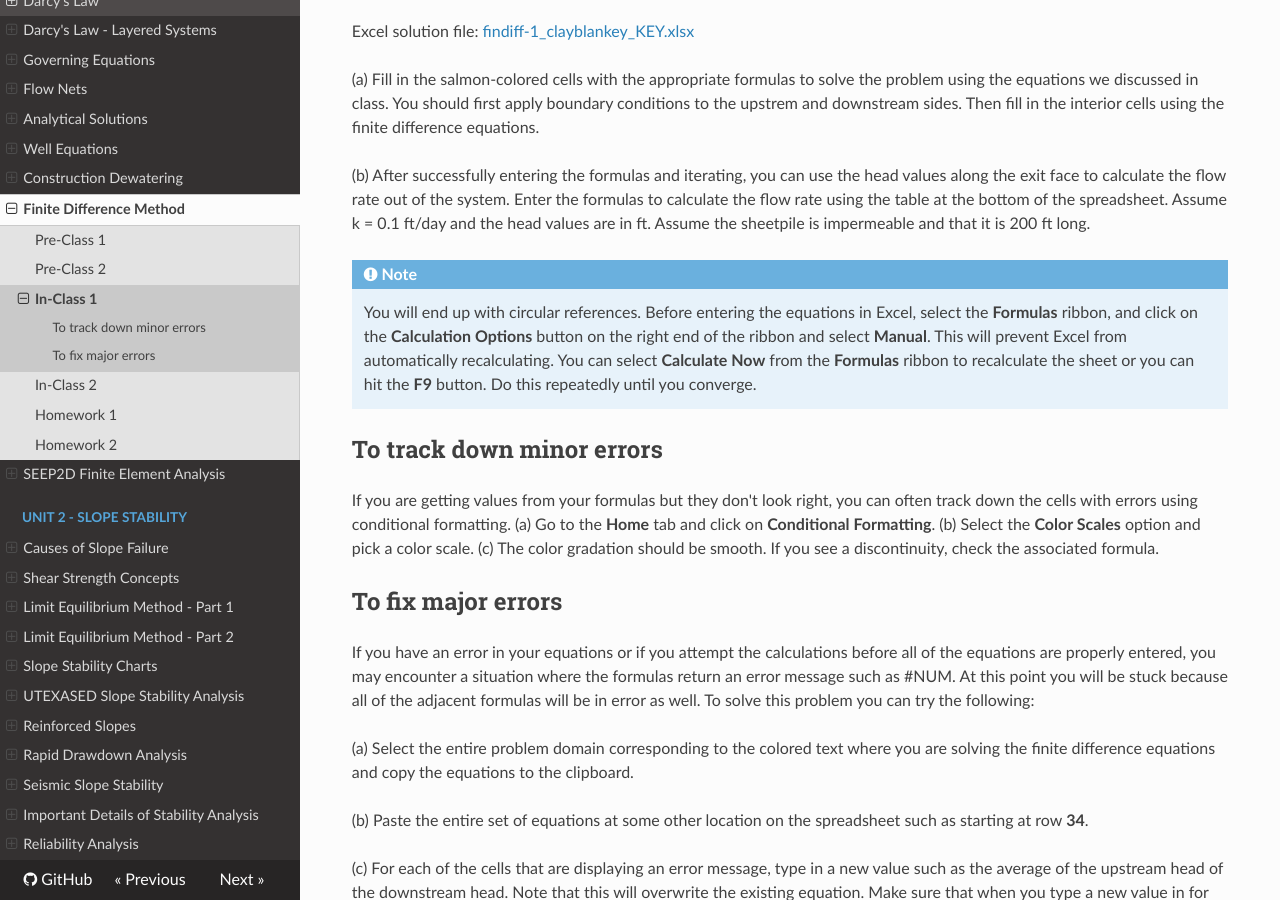
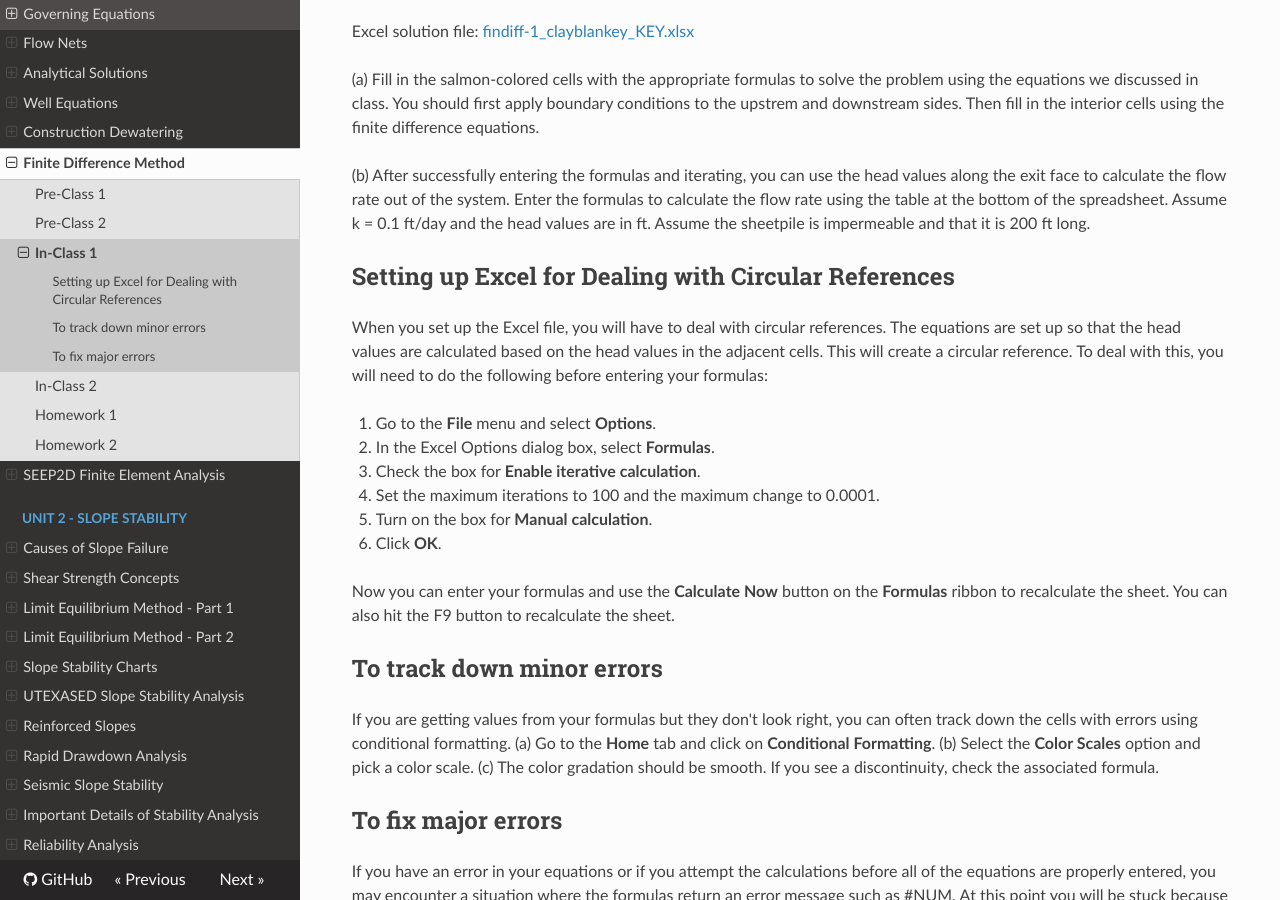
Before and after one commit to njones61/ce544, an MkDocs documentation site: the page built from docs/unit1/10_findiff/findiff_class1.md, in a window 1280 px wide and 900 px high, scrolled down 1829 px. Built offline with MkDocs 1.6.1, drawn with Linux system fonts in a browser that asks for light colours; nearby versions of some CDN libraries.

Commit message:
clarified excel manual iteration options

```diff
--- a/docs/unit1/10_findiff/findiff_class1.md
+++ b/docs/unit1/10_findiff/findiff_class1.md
@@ -27,11 +27,18 @@ the flow rate out of the system. Enter the formulas to calculate the flow rate u
 spreadsheet. Assume k = 0.1 ft/day and the head values are in ft. Assume the sheetpile is impermeable and that it is
 200 ft long.
 
-!!! Note
-    You will end up with circular references. Before entering the equations in Excel, select the **Formulas** ribbon, and click on the **Calculation Options**
-    button on the right end of the ribbon and select **Manual**. This will prevent Excel from automatically
-    recalculating. You can select **Calculate Now** from the **Formulas** ribbon to recalculate the sheet or you can
-    hit the **F9** button. Do this repeatedly until you converge.
+## Setting up Excel for Dealing with Circular References
+
+When you set up the Excel file, you will have to deal with circular references. The equations are set up so that the head values are calculated based on the head values in the adjacent cells. This will create a circular reference. To deal with this, you will need to do the following before entering your formulas:
+
+1. Go to the **File** menu and select **Options**.
+2. In the Excel Options dialog box, select **Formulas**.
+3. Check the box for **Enable iterative calculation**.
+4. Set the maximum iterations to 100 and the maximum change to 0.0001.
+5. Turn on the box for **Manual calculation**.
+6. Click **OK**.
+
+Now you can enter your formulas and use the **Calculate Now** button on the **Formulas** ribbon to recalculate the sheet. You can also hit the F9 button to recalculate the sheet.
 
 ## To track down minor errors
 
```
